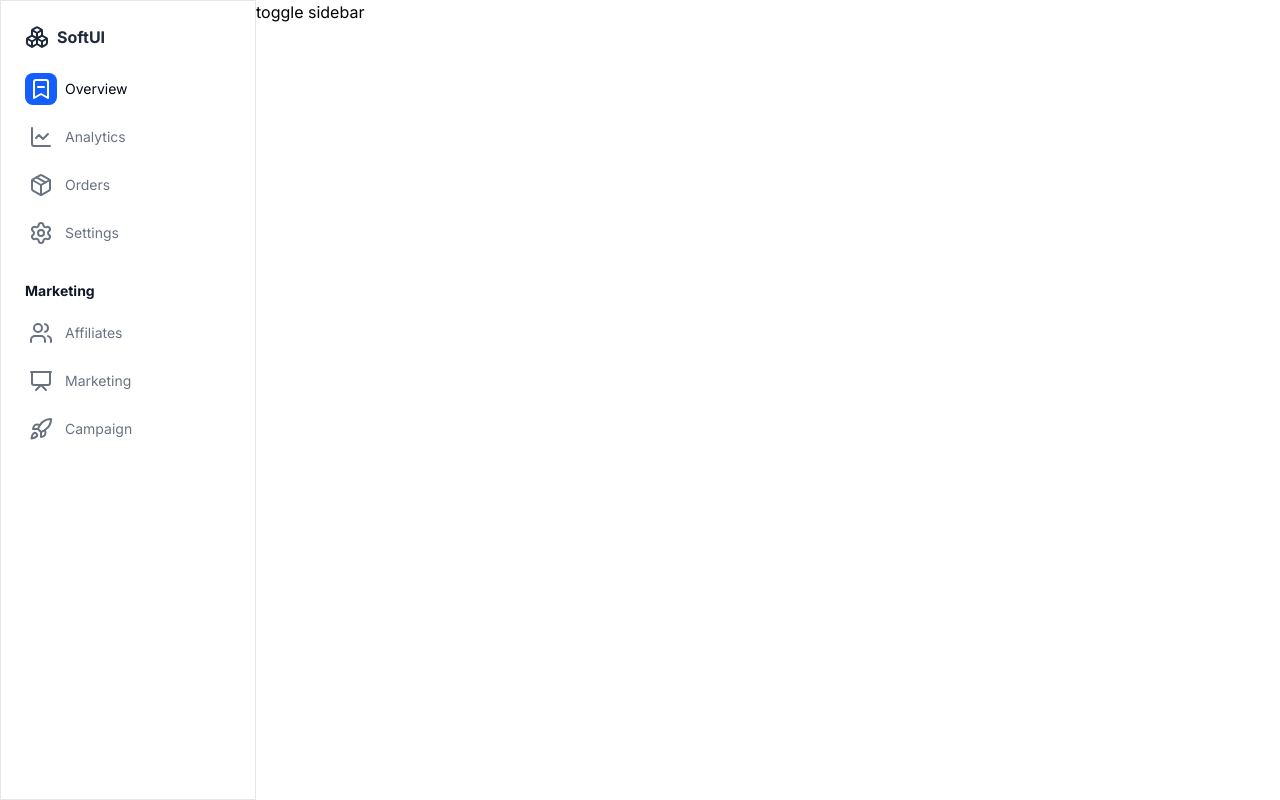
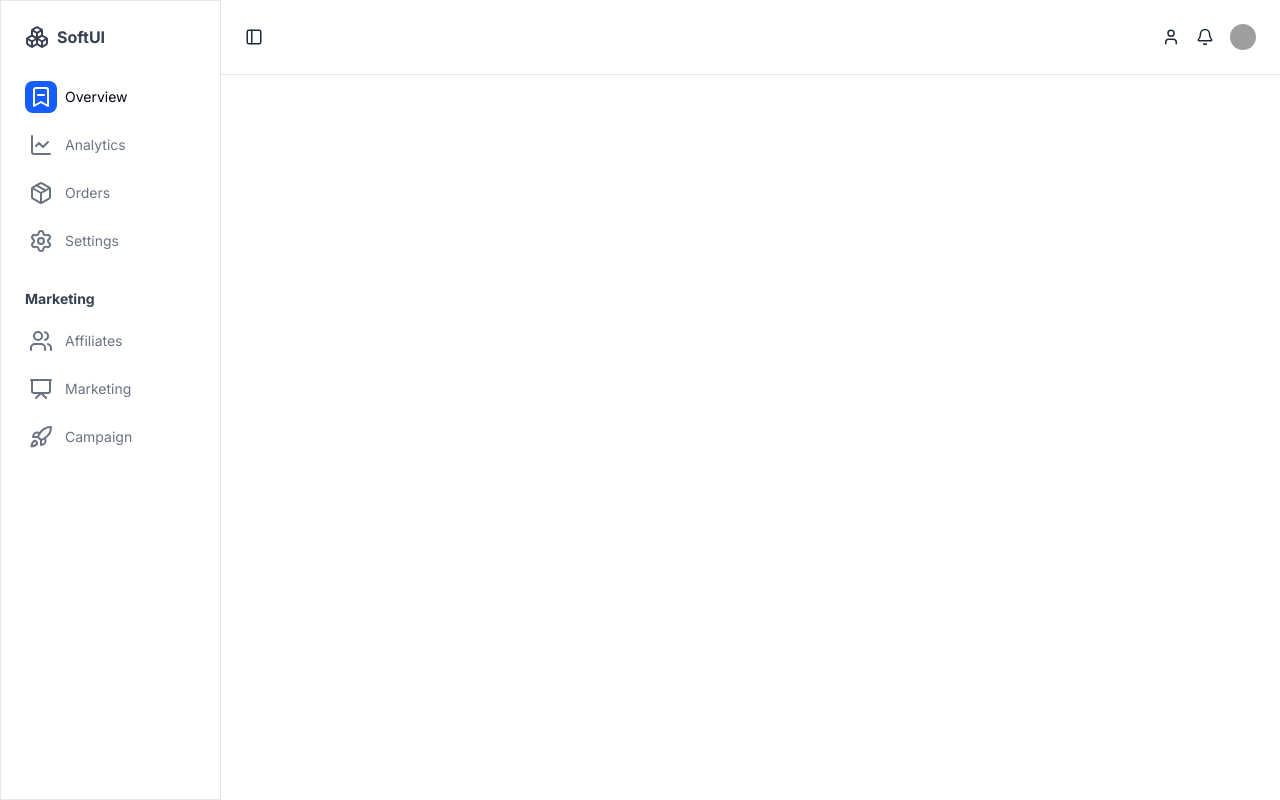
Before and after one commit to Swastikyadav/CatalystUI, a Next.js app: page / in a window 1280 px wide. Built offline with nearby package versions, Linux system fonts and the light colour scheme; grey boxes are pictures that could not be loaded.

Commit message:
add Avatar and Switch component

```diff
--- a/blocks/sidebar.tsx
+++ b/blocks/sidebar.tsx
@@ -16,13 +16,13 @@ function Root({
     <>
       {open && (
         <aside
-          {...props}
           className={cx(
             // base
             "absolute md:relative top-0 left-0 w-3xs h-screen border border-gray-200 dark:border-gray-800 bg-white dark:bg-[#090E1A] p-6",
             // from Sidebar.Root
             className
           )}
+          {...props}
         >
           {children}
         </aside>
@@ -35,6 +35,7 @@ function Title({
   onClose,
   className,
   children,
+  ...props
 }: {
   onClose: () => void;
   className?: string;
@@ -45,10 +46,11 @@ function Title({
       <nav
         className={cx(
           // base
-          "flex items-center justify-between font-bold text-gray-800 dark:text-gray-50",
+          "flex items-center justify-between font-bold text-gray-700 dark:text-gray-50",
           // from Sidebar.Title
           className
         )}
+        {...props}
       >
         <span className="flex items-center gap-2">{children}</span>
         <XIcon onClick={onClose} className="block md:hidden" />
@@ -60,6 +62,7 @@ function Title({
 function Description({
   className,
   children,
+  ...props
 }: {
   className?: string;
   children: ReactNode;
@@ -69,10 +72,11 @@ function Description({
       <div
         className={cx(
           // base
-          "my-6 flex flex-col gap-4 text-gray-500 dark:text-gray-400 text-sm",
+          "my-8 flex flex-col gap-4 text-gray-500 dark:text-gray-400 text-sm",
           // from Sidebar.Description
           className
         )}
+        {...props}
       >
         {children}
       </div>
@@ -83,6 +87,7 @@ function Description({
 function Footer({
   className,
   children,
+  ...props
 }: {
   className: string;
   children: ReactNode;
@@ -93,6 +98,7 @@ function Footer({
         // from Sidebar.Footer
         className
       )}
+      {...props}
     >
       {children}
     </footer>
--- /dev/null
+++ b/components/ui/avatar.tsx
@@ -0,0 +1,70 @@
+import React from "react";
+
+import { Avatar as AvatarPrimitive } from "radix-ui";
+import { cx } from "@/lib/utils";
+
+const AvatarRoot = React.forwardRef<
+  React.ElementRef<typeof AvatarPrimitive.Root>,
+  React.ComponentPropsWithoutRef<typeof AvatarPrimitive.Root>
+>(({ className, children, ...props }, forwardedRef) => {
+  return (
+    <AvatarPrimitive.Root
+      ref={forwardedRef}
+      className={cx(className)}
+      {...props}
+    >
+      {children}
+    </AvatarPrimitive.Root>
+  );
+});
+
+AvatarRoot.displayName = "AvatarRoot";
+
+const AvatarImage = React.forwardRef<
+  React.ElementRef<typeof AvatarPrimitive.Image>,
+  React.ComponentPropsWithoutRef<typeof AvatarPrimitive.Image> & {
+    imgUrl: string;
+  }
+>(({ imgUrl, className, ...props }, forwardedRef) => {
+  return (
+    <AvatarPrimitive.Image
+      ref={forwardedRef}
+      className={cx(
+        // base
+        "w-[26px] h-[26px] rounded-full cursor-pointer",
+        // className prop
+        className
+      )}
+      src={imgUrl}
+      alt="Colm Tuite"
+      {...props}
+    />
+  );
+});
+
+AvatarImage.displayName = "AvatarImage";
+
+const AvatarFallback = React.forwardRef<
+  React.ElementRef<typeof AvatarPrimitive.Image>,
+  React.ComponentPropsWithoutRef<typeof AvatarPrimitive.Image>
+>(({ className, children, ...props }, forwardedRef) => {
+  return (
+    <AvatarPrimitive.Fallback
+      ref={forwardedRef}
+      className={cx(
+        // base
+        "cursor-pointer border border-gray-200 rounded-full p-1",
+        // className prop
+        className
+      )}
+      delayMs={600}
+      {...props}
+    >
+      {children}
+    </AvatarPrimitive.Fallback>
+  );
+});
+
+AvatarFallback.displayName = "AvatarFallback";
+
+export { AvatarRoot, AvatarImage, AvatarFallback };
--- /dev/null
+++ b/components/ui/switch.tsx
@@ -0,0 +1,53 @@
+import React from "react";
+
+import { Switch as SwitchPrimitive } from "radix-ui";
+import { cx } from "@/lib/utils";
+
+const SwitchRoot = React.forwardRef<
+  React.ElementRef<typeof SwitchPrimitive.Root>,
+  React.ComponentPropsWithoutRef<typeof SwitchPrimitive.Root>
+>(({ className, children, ...props }, forwardedRef) => {
+  return (
+    <SwitchPrimitive.Root
+      ref={forwardedRef}
+      className={cx(
+        // base
+        "w-8 h-4 bg-gray-200 border border-gray-600 rounded-4xl relative flex items-center justify-start cursor-pointer",
+        // checked
+        "data-[state=checked]:bg-blue-200",
+        // className prop
+        className
+      )}
+      autoFocus={false}
+      {...props}
+    >
+      {children}
+    </SwitchPrimitive.Root>
+  );
+});
+
+SwitchRoot.displayName = "SwitchRoot";
+
+const SwitchThumb = React.forwardRef<
+  React.ElementRef<typeof SwitchPrimitive.Thumb>,
+  React.ComponentPropsWithoutRef<typeof SwitchPrimitive.Thumb>
+>(({ className, ...props }, forwardedRef) => {
+  return (
+    <SwitchPrimitive.Thumb
+      ref={forwardedRef}
+      className={cx(
+        // base
+        "block w-4 h-4 bg-white border border-gray-600 rounded-full",
+        // transition and color
+        "data-[state=checked]:translate-x-4 data-[state=checked]:bg-blue-600",
+        // className prop
+        className
+      )}
+      {...props}
+    />
+  );
+});
+
+SwitchThumb.displayName = "SwitchThumb";
+
+export { SwitchRoot, SwitchThumb };
--- a/templates/salesOverview.tsx
+++ b/templates/salesOverview.tsx
@@ -3,17 +3,31 @@
 import React, { ReactElement, useState } from "react";
 
 import { Sidebar } from "@/blocks/sidebar";
+import { SwitchRoot, SwitchThumb } from "@/components/ui/switch";
+import {
+  AvatarRoot,
+  AvatarImage,
+  AvatarFallback,
+} from "@/components/ui/avatar";
 import Link from "next/link";
 import {
+  BellIcon,
   BookmarkMinusIcon,
   BoxesIcon,
   ChartLineIcon,
+  LinkIcon,
+  LogOutIcon,
+  MoonIcon,
   PackageIcon,
+  PanelLeftIcon,
   PresentationIcon,
   RocketIcon,
   SettingsIcon,
+  UserIcon,
   UsersIcon,
 } from "lucide-react";
+import { Popover } from "radix-ui";
+import { cx } from "@/lib/utils";
 
 const navLinks = {
   default: [
@@ -29,6 +43,13 @@ const navLinks = {
   ],
 };
 
+const profileLinks = [
+  { icon: <UserIcon width={18} />, value: "Profile", link: "#" },
+  { icon: <SettingsIcon width={18} />, value: "Account Settings", link: "#" },
+  { icon: <LinkIcon width={18} />, value: "Integration", link: "#" },
+  { icon: <MoonIcon width={18} />, value: "Dark Mode", link: "#" },
+];
+
 function SalesOverview() {
   const [open, setOpen] = useState(true);
 
@@ -43,7 +64,7 @@ function SalesOverview() {
             <NavLink key={link.value} link={link} />
           ))}
 
-          <h2 className="font-bold mt-4 text-gray-900 dark:text-gray-50">
+          <h2 className="font-bold mt-4 text-gray-700 dark:text-gray-50">
             Marketing
           </h2>
           {navLinks.marketing.map((link) => (
@@ -51,24 +72,63 @@ function SalesOverview() {
           ))}
         </Sidebar.Description>
       </Sidebar.Root>
-      <span onClick={() => setOpen((ps) => !ps)}>toggle sidebar</span>
+      {/* <span onClick={() => setOpen((ps) => !ps)}>toggle sidebar</span> */}
+      <main className="w-full bg-white dark:bg-[#090E1A]">
+        <header className="flex items-center justify-between border-b border-gray-200 dark:border-gray-800 text-gray-800 dark:text-gray-50 p-6">
+          <PanelLeftIcon
+            width={18}
+            onClick={() => setOpen((ps) => !ps)}
+            className="cursor-pointer"
+          />
+          <span className="flex gap-4 items-center">
+            <UserIcon width={18} className="cursor-pointer" />
+            <BellIcon width={18} className="cursor-pointer" />
+            <div>
+              <Popover.Root>
+                <Popover.Trigger asChild>
+                  <AvatarRoot>
+                    <AvatarImage imgUrl="https://avatars.githubusercontent.com/u/44374494" />
+                    <AvatarFallback>SW</AvatarFallback>
+                  </AvatarRoot>
+                </Popover.Trigger>
+                <Popover.Portal>
+                  <Popover.Content
+                    className="mr-4"
+                    autoFocus={false}
+                    sideOffset={10}
+                  >
+                    <ProfilePopoverContent />
+                  </Popover.Content>
+                </Popover.Portal>
+              </Popover.Root>
+            </div>
+          </span>
+        </header>
+      </main>
     </div>
   );
 }
 
 function NavLink({
   link,
+  className,
 }: {
   link: { icon: ReactElement; link: string; active?: boolean; value: string };
+  className?: string;
 }) {
   return (
     <Link
       href={link.link}
-      className={`flex gap-2 items-center ${
+      className={cx(
+        // base
+        "flex gap-2 items-center",
+        // active
         link.active
           ? "text-gray-950 dark:text-gray-50"
-          : "text-gray-500 dark:text-gray-400"
-      }`}
+          : "text-gray-500 dark:text-gray-400",
+        // class props
+        className
+      )}
     >
       <span
         className={`p-1 rounded-lg ${
@@ -82,4 +142,56 @@ function NavLink({
   );
 }
 
+function ProfilePopoverContent() {
+  return (
+    <div className="border border-gray-200 dark:border-gray-800 py-2 w-3xs bg-white dark:bg-[#090E1A] rounded-lg text-sm">
+      {profileLinks.map((link) => {
+        if (link.value == "Dark Mode") {
+          return (
+            <div
+              key="dark-mode-toggle"
+              className="flex items-center justify-between pr-3 hover:bg-gray-100 dark:hover:bg-gray-600"
+            >
+              <NavLink
+                key={link.value}
+                link={{
+                  icon: link.icon,
+                  value: link.value,
+                  link: link.link,
+                }}
+                className="hover:bg-gray-100 dark:hover:bg-gray-600 p-1 dark:text-gray-100"
+              />
+              <SwitchRoot>
+                <SwitchThumb />
+              </SwitchRoot>
+            </div>
+          );
+        }
+
+        return (
+          <NavLink
+            key={link.value}
+            link={{
+              icon: link.icon,
+              value: link.value,
+              link: link.link,
+            }}
+            className="hover:bg-gray-100 dark:hover:bg-gray-600 p-1 dark:text-gray-100"
+          />
+        );
+      })}
+      <hr className="text-gray-200 my-3" />
+      <NavLink
+        key="signout"
+        link={{
+          icon: <LogOutIcon width={18} />,
+          value: "Sign Out",
+          link: "#",
+        }}
+        className="hover:bg-gray-100 dark:hover:bg-gray-600 p-1 dark:text-gray-100"
+      />
+    </div>
+  );
+}
+
 export default SalesOverview;
```
